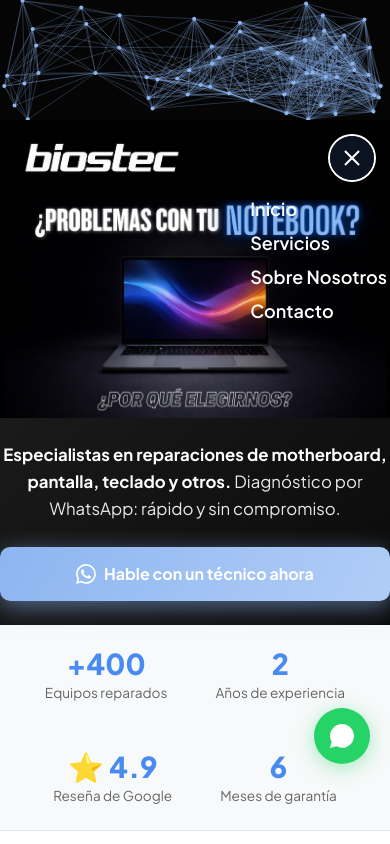
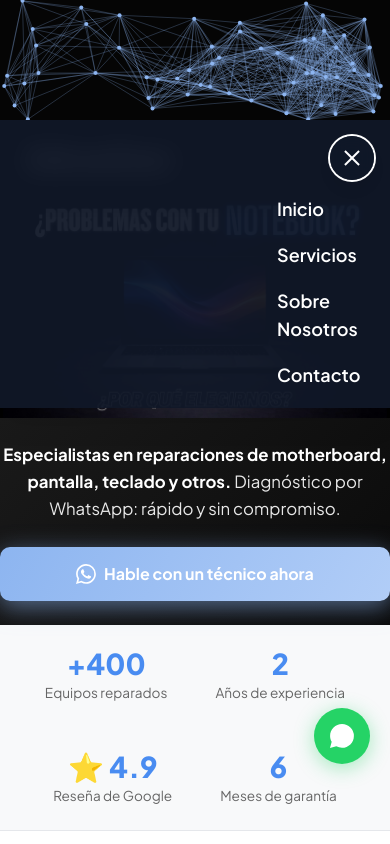
Before and after one commit to FrancoMED/BIOSTEC, a React (Vite) app in the folder client/: page / in a window 390 px wide. Both pictures are taken after a click on the button "Toggle menu". Shown: the top 844 px of the page. Built offline with nearby package versions, Linux system fonts and the light colour scheme.

Commit message:
feat: indentify code and add Link components

```diff
--- a/client/src/components/NavBar/NavBar.jsx
+++ b/client/src/components/NavBar/NavBar.jsx
@@ -27,7 +27,7 @@ export default function Navbar() {
   return (
     <nav
       className={`z-100 transition-all duration-300 sticky top-0 backdrop-saturate-100
-                  ${scrolled ? "bg-gray-950/70 backdrop-blur-md shadow-lg" : "bg-black"}`}
+                ${scrolled ? "bg-gray-950/70 backdrop-blur-md shadow-lg" : "bg-black"}`}
     >
       <div className="max-w-full mx-auto px-6">
         <div className="flex items-center justify-between h-20 ">
@@ -78,18 +78,17 @@ export default function Navbar() {
                           "
             >
               <span className="sr-only">Toggle menu</span>
-
               <span
                 className={`absolute h-0.5 w-5 bg-white transition-all duration-300
-                ${isOpen ? "rotate-45" : "-translate-y-1.5"}`}
+                          ${isOpen ? "rotate-45" : "-translate-y-1.5"}`}
               />
               <span
                 className={`absolute h-0.5 w-5 bg-white transition-all duration-300
-                ${isOpen ? "opacity-0" : "opacity-100"}`}
+                          ${isOpen ? "opacity-0" : "opacity-100"}`}
               />
               <span
                 className={`absolute h-0.5 w-5 bg-white transition-all duration-300
-                ${isOpen ? "-rotate-45" : "translate-y-1.5"}`}
+                          ${isOpen ? "-rotate-45" : "translate-y-1.5"}`}
               />
             </button>
           </div>
@@ -98,16 +97,16 @@ export default function Navbar() {
 
       {/* Menú mobile */}
       <div
-        className={`z-60 fixed top-0 left-0 right-0 h-72md:hiddenbg-gray-900/95 backdrop-blur-mdshadow-xltransition-all duration-200 origin-top
+        className={`z-60 fixed top-0 left-0 right-0  h-72 md:hidden bg-gray-900/95 backdrop-blur-md shadow-xl transition-all duration-200 origin-top
                     ${isOpen ? "opacity-100 pointer-events-auto" : "opacity-0 pointer-events-none"}`}
       >
         <div className="max-w-7xl mx-auto">
           <div className="flex justify-end">
-            <div className="fixed top-18 right-4z-65flex flex-col gap-3w-26">
+            <div className="fixed top-18  right-4 z-65 flex flex-col gap-3 w-26">
               {["Inicio", "Servicios", "Sobre Nosotros", "Contacto"].map(
                 (item) => (
                   <Link
-                    // key={item}
+                    key={item}
                     to={`/#${item}`}
                     className={`block text-lg font-semibold text-white rounded-lg hover:bg-gray-800 active:bg-gray-900 transition  ${styles.mobile_nav_item}`}
                   >
```
